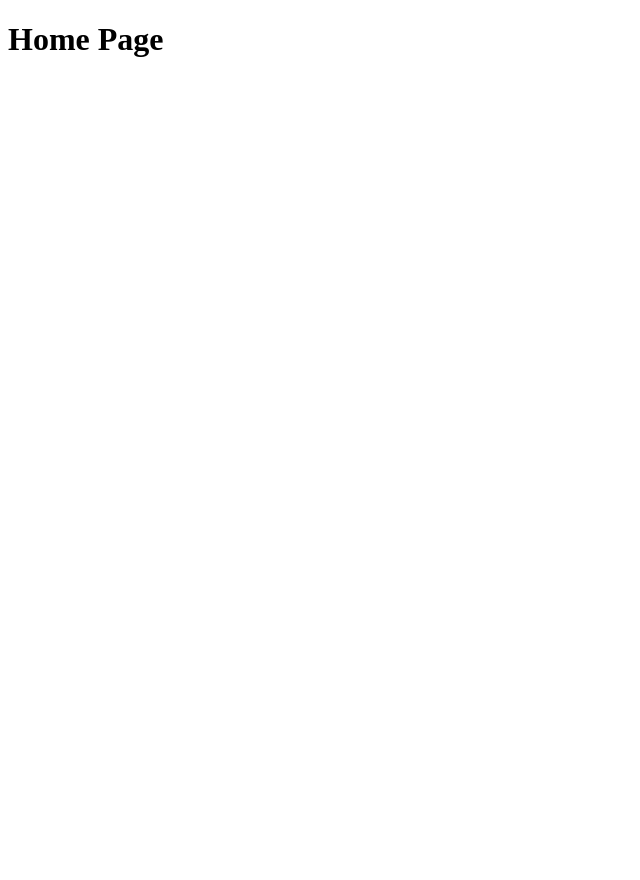
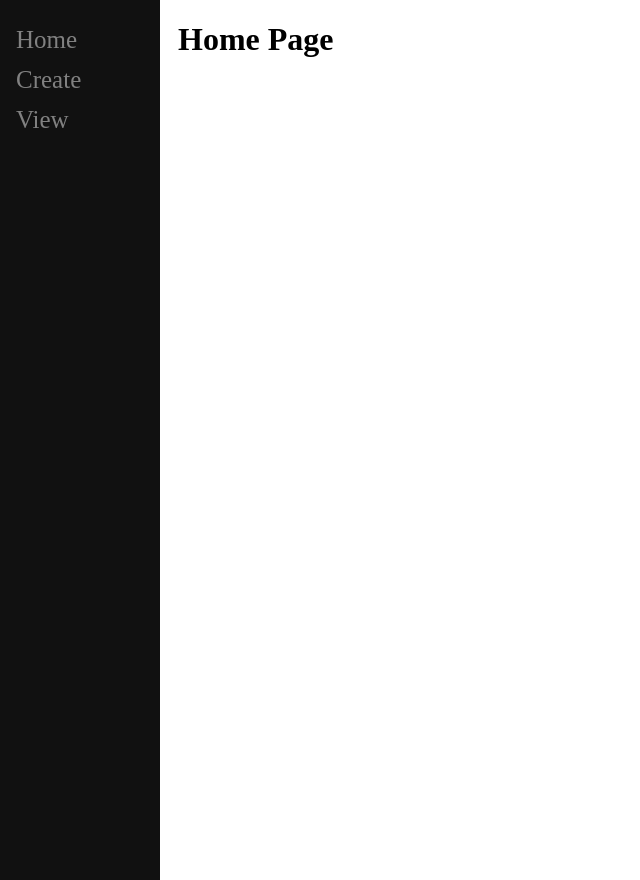
Before and after one commit to Stuntmanbob1986/TutorialDjango, a Django app: page / in a window 1280 px wide. Before the commit the part shown is almost empty. Shown: the whole page, without its empty margins (0-640 px from the left). Run offline with Django 4.2, Linux system fonts and the light colour scheme.

Commit message:
finished cap7 - How to add a sidebar

```diff
--- a/mysite/main/templates/main/base.html
+++ b/mysite/main/templates/main/base.html
@@ -2,10 +2,48 @@
 <html lang="en">
 <head>
     <meta charset="UTF-8">
+
+    <style type="text/css">
+        .sidenav {
+            height:100%;
+            width:160px;
+            position: fixed;
+            z-index:1;
+            top:0;
+            left:0;
+            background-color:#111;
+            overflow-x: :hidden;
+            padding-top:20px;
+        }
+
+        .sidenav a {
+            padding:6px 8px 6px 16px;
+            text-decoration: none;
+            font-size:25px;
+            color: #818181;
+            display: block;
+        }
+
+        .sidenav a:hover{
+            color:#f1f1f1;
+        }
+
+        .main{
+            margin-left:160px;
+            padding: 0px 10px;
+        }
+
+    </style>
     <title>{% block title %}CG's Website{% endblock %}</title>
 </head>
 <body>
-    <div id="content", name="content">
+    <div class="sidenav">
+        <a href="/home">Home</a>
+        <a href="/create">Create</a>
+        <a href="/2">View</a>
+    </div>
+
+    <div id="content", name="content", class="main">
         {% block content %}
         {% endblock %}
     </div>
```
Also changed, not shown: mysite/db.sqlite3.
